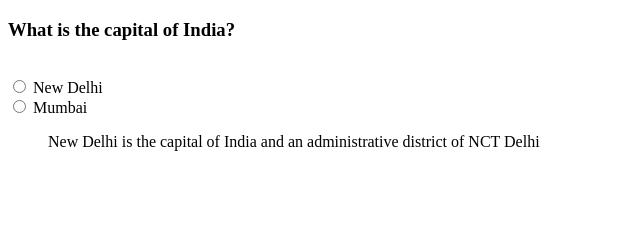
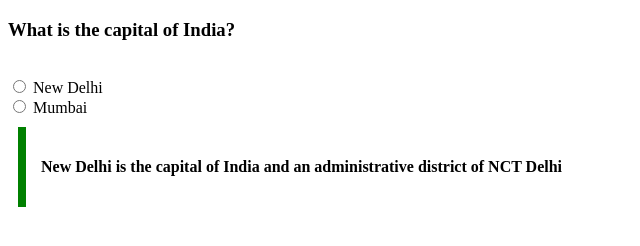
Before and after one commit to acciojob/trivia-Sravya1818, a website: page main.html in a window 1280 px wide. Shown: the whole page, without its empty margins (0-640 px from the left). Drawn offline with Linux system fonts and the light colour scheme.

Commit message:
Update styles.css

```diff
--- a/styles.css
+++ b/styles.css
@@ -1,2 +1,9 @@
-
+blockquote{
+   border-left: 8px solid green;
+   background: color #f8fffe;
+   font-weight: bold;
+   padding:15px;
+   max-width:600px;
+   margin:10px;
+}
 /* Your CSS Code here. */
```
